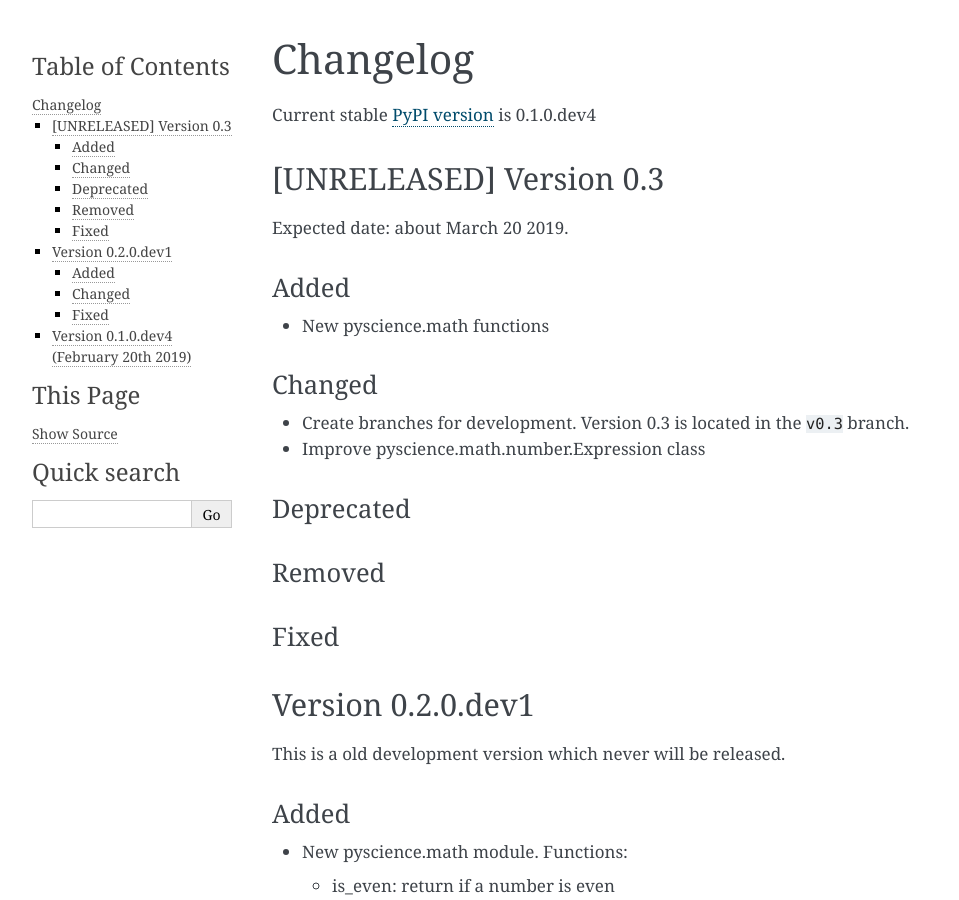
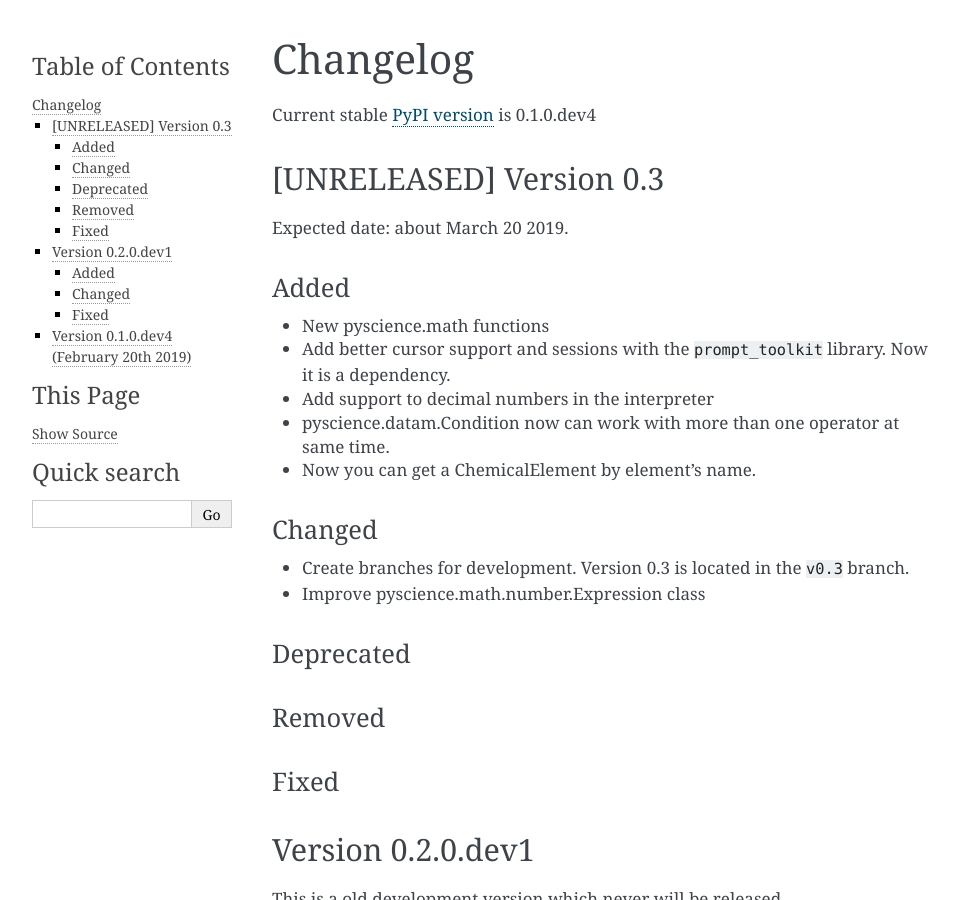
Before and after one commit to alcarazzam/pyscience, a Sphinx documentation site: the page built from doc/source/changelog.rst, in a window 1280 px wide and 900 px high. Shown: the whole window, without its empty margins (148-1107 px from the left). Built offline with Sphinx 7.4.7, drawn with Linux system fonts in a browser that asks for light colours.

```diff
--- a/doc/source/changelog.rst
+++ b/doc/source/changelog.rst
@@ -10,6 +10,12 @@ Expected date: about March 20 2019.
 Added
 ^^^^^
 - New pyscience.math functions
+- Add better cursor support and sessions with the ``prompt_toolkit``
+  library. Now it is a dependency.
+- Add support to decimal numbers in the interpreter
+- pyscience.datam.Condition now can work with more than one operator
+  at same time.
+- Now you can get a ChemicalElement by element's name.
 
 Changed
 ^^^^^^^
--- a/doc/source/installation.rst
+++ b/doc/source/installation.rst
@@ -7,6 +7,9 @@ To install, type with superuser privileges::
 
     pip3 install pyscience
 
+pyscience requieres the `prompt_toolkit library <https://pypi.org/project/prompt_toolkit/>`_.
+It will installed as a dependency.
+
 If you want to install the latest development version, use the GitHub repo::
 
     pip3 install git+https://github.com/m-alzam/pyscience.git
--- a/doc/source/user_guide.rst
+++ b/doc/source/user_guide.rst
@@ -3,6 +3,8 @@ User guide
 Pyscience’s interpreter is very easy to use. Start it with::
 
     pyscience
+
+To exit the interpreter, type ``exit``, ``quit`` or ``q``
 
 Working as a calculator
 -----------------------
@@ -101,7 +103,9 @@ Working with chemical elements
 Pyscience can show you basic information about chemical elements. You can do it
 with the ``CE`` function::
 
-    > CE(‘H’)
+    > CE(‘H’) # Get element by its symbol
+    ...
+    > CE('Silicon') # Get element by its name
     ...
 
 If you want to set a specific mass for the element, indicate that between brackets::
```
Also changed, not shown: README.md (+5 -5 lines), doc/source/index.rst (+0 -8 lines).
